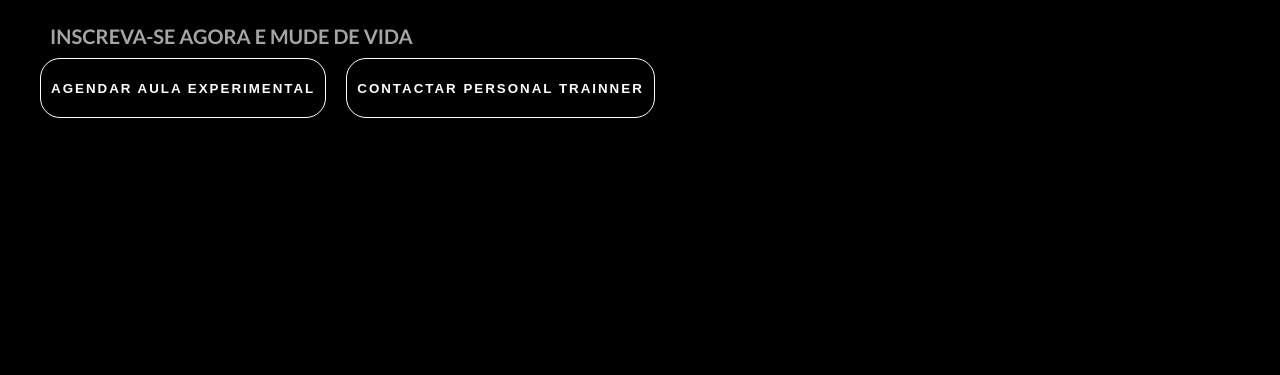
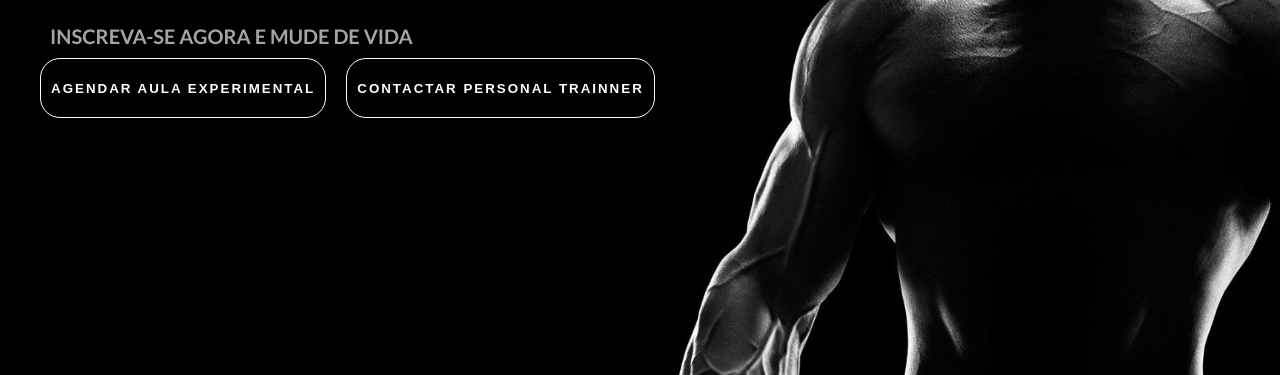
Before and after one commit to Miltador-web/academiabravus, a plain HTML site: page index.html in a window 1280 px wide. Shown: the part 425-800 px from the top of the page. Drawn offline with Linux system fonts and the light colour scheme; the site is published under a folder, as on GitHub Pages, so addresses that start at the root find nothing.

Commit message:
fixing the imagem

```diff
--- a/style.css
+++ b/style.css
@@ -18,7 +18,7 @@ html{
 
 
 body {
-    background-image: url(/photo.jpg);
+    background-image: url("./photo.jpg");
     background-position: center center;
     background-color: black;
     background-size:cover;
```
